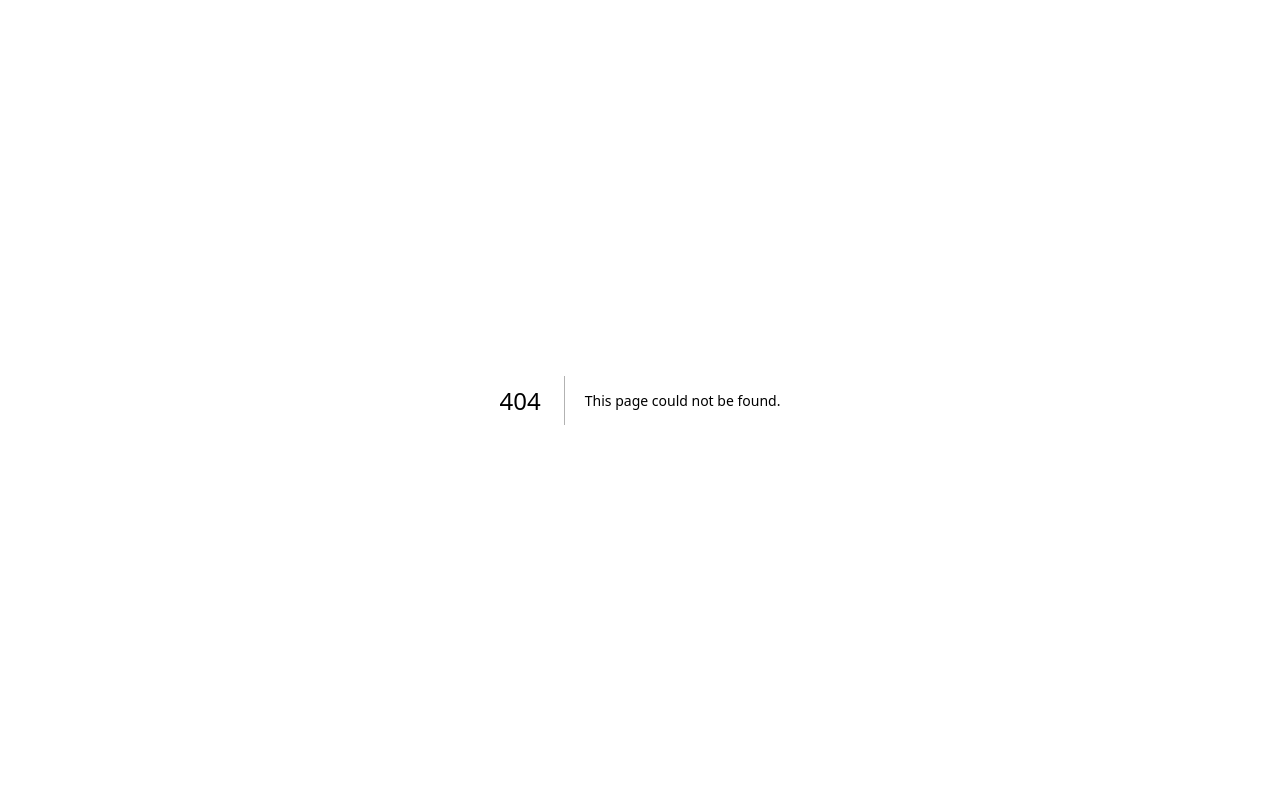
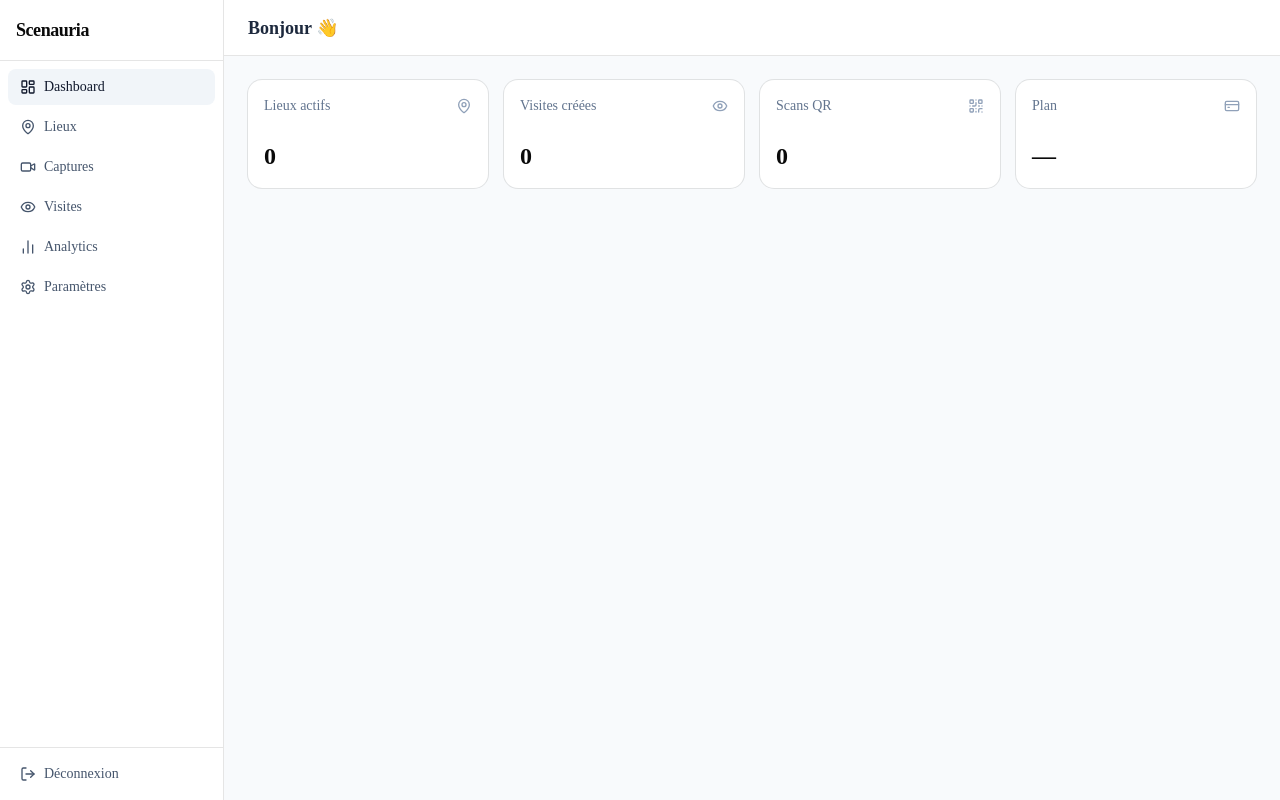
Before and after one commit to RidwanPare/scenauria-web, a Next.js app: page /dashboard in a window 1280 px wide. Before the commit this address had no page. Built offline with nearby package versions, Linux system fonts and the light colour scheme; no server answers.

Commit message:
feat: dashboard layout (Sidebar + Header) + dashboard home

```diff
--- /dev/null
+++ b/src/app/(dashboard)/dashboard/page.tsx
@@ -0,0 +1,56 @@
+import { Header } from '@/components/layout/Header';
+import { getServerToken } from '@/lib/auth';
+import { apiGet } from '@/lib/api';
+import { Card, CardContent, CardHeader, CardTitle } from '@/components/ui/card';
+import { MapPin, Eye, QrCode, CreditCard } from 'lucide-react';
+
+async function getDashboardData(token: string) {
+  const [org, places, visits, summary] = await Promise.allSettled([
+    apiGet<{ name: string; plan: string }>('/organizations/me', token),
+    apiGet<{ total: number }>('/places', token),
+    apiGet<{ total: number }>('/visits', token),
+    apiGet<{ summary: Array<{ event_type: string; count: number }> }>('/analytics/summary', token),
+  ]);
+
+  return {
+    org: org.status === 'fulfilled' ? org.value : null,
+    placesTotal: places.status === 'fulfilled' ? (places.value as any).total ?? 0 : 0,
+    visitsTotal: visits.status === 'fulfilled' ? (visits.value as any).total ?? 0 : 0,
+    totalScans: summary.status === 'fulfilled'
+      ? (summary.value as any).summary?.find((s: any) => s.event_type === 'qr_scan')?.count ?? 0
+      : 0,
+  };
+}
+
+export default async function DashboardPage() {
+  const token = await getServerToken();
+  const data = await getDashboardData(token ?? '');
+
+  const stats = [
+    { label: 'Lieux actifs', value: data.placesTotal, icon: MapPin },
+    { label: 'Visites créées', value: data.visitsTotal, icon: Eye },
+    { label: 'Scans QR', value: data.totalScans, icon: QrCode },
+    { label: 'Plan', value: data.org?.plan?.toUpperCase() ?? '—', icon: CreditCard },
+  ];
+
+  return (
+    <div>
+      <Header title={`Bonjour 👋${data.org ? ` — ${data.org.name}` : ''}`} />
+      <div className="p-6">
+        <div className="grid grid-cols-1 sm:grid-cols-2 lg:grid-cols-4 gap-4">
+          {stats.map(({ label, value, icon: Icon }) => (
+            <Card key={label}>
+              <CardHeader className="flex flex-row items-center justify-between pb-2">
+                <CardTitle className="text-sm font-medium text-slate-500">{label}</CardTitle>
+                <Icon size={16} className="text-slate-400" />
+              </CardHeader>
+              <CardContent>
+                <p className="text-2xl font-bold">{value}</p>
+              </CardContent>
+            </Card>
+          ))}
+        </div>
+      </div>
+    </div>
+  );
+}
--- /dev/null
+++ b/src/app/(dashboard)/layout.tsx
@@ -0,0 +1,10 @@
+import { Sidebar } from '@/components/layout/Sidebar';
+
+export default function DashboardLayout({ children }: { children: React.ReactNode }) {
+  return (
+    <div className="flex h-screen overflow-hidden bg-slate-50">
+      <Sidebar />
+      <main className="flex-1 overflow-y-auto">{children}</main>
+    </div>
+  );
+}
--- /dev/null
+++ b/src/components/layout/Header.tsx
@@ -0,0 +1,7 @@
+export function Header({ title }: { title: string }) {
+  return (
+    <header className="h-14 border-b bg-white flex items-center px-6">
+      <h1 className="text-lg font-semibold text-slate-800">{title}</h1>
+    </header>
+  );
+}
--- /dev/null
+++ b/src/components/layout/Sidebar.tsx
@@ -0,0 +1,58 @@
+'use client';
+
+import Link from 'next/link';
+import { usePathname } from 'next/navigation';
+import { LayoutDashboard, MapPin, Video, Eye, BarChart2, Settings, LogOut } from 'lucide-react';
+import { cn } from '@/lib/utils';
+
+const NAV = [
+  { href: '/dashboard', label: 'Dashboard', icon: LayoutDashboard },
+  { href: '/places', label: 'Lieux', icon: MapPin },
+  { href: '/captures', label: 'Captures', icon: Video },
+  { href: '/visits', label: 'Visites', icon: Eye },
+  { href: '/analytics', label: 'Analytics', icon: BarChart2 },
+  { href: '/settings', label: 'Paramètres', icon: Settings },
+];
+
+export function Sidebar() {
+  const pathname = usePathname();
+
+  async function handleLogout() {
+    await fetch('/api/auth/logout', { method: 'POST' });
+    window.location.href = '/login';
+  }
+
+  return (
+    <aside className="w-56 flex-shrink-0 border-r bg-white h-screen flex flex-col">
+      <div className="p-4 border-b">
+        <span className="font-bold text-lg tracking-tight">Scenauria</span>
+      </div>
+      <nav className="flex-1 p-2 space-y-1">
+        {NAV.map(({ href, label, icon: Icon }) => (
+          <Link
+            key={href}
+            href={href}
+            className={cn(
+              'flex items-center gap-2 px-3 py-2 rounded-md text-sm font-medium transition-colors',
+              pathname === href || (href !== '/dashboard' && pathname.startsWith(href))
+                ? 'bg-slate-100 text-slate-900'
+                : 'text-slate-600 hover:bg-slate-50 hover:text-slate-900'
+            )}
+          >
+            <Icon size={16} />
+            {label}
+          </Link>
+        ))}
+      </nav>
+      <div className="p-2 border-t">
+        <button
+          onClick={handleLogout}
+          className="flex items-center gap-2 px-3 py-2 rounded-md text-sm text-slate-600 hover:bg-slate-50 w-full"
+        >
+          <LogOut size={16} />
+          Déconnexion
+        </button>
+      </div>
+    </aside>
+  );
+}
```
